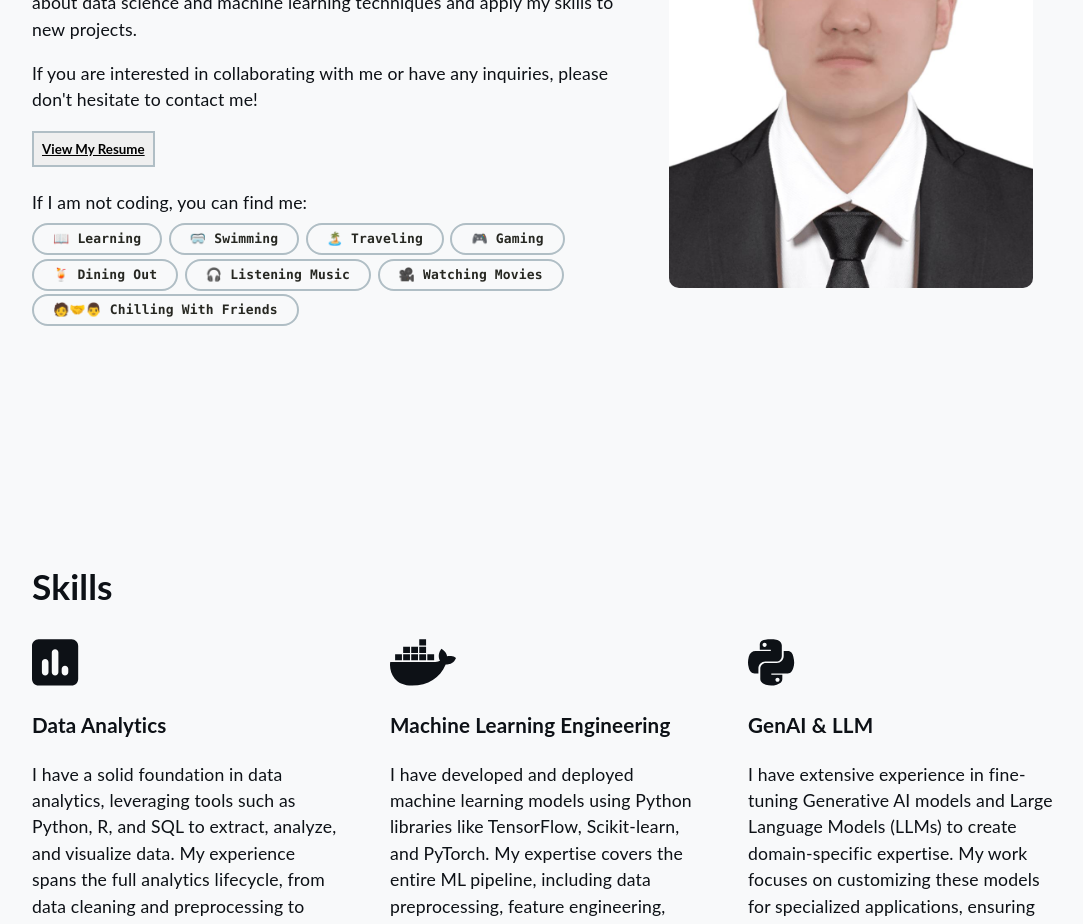
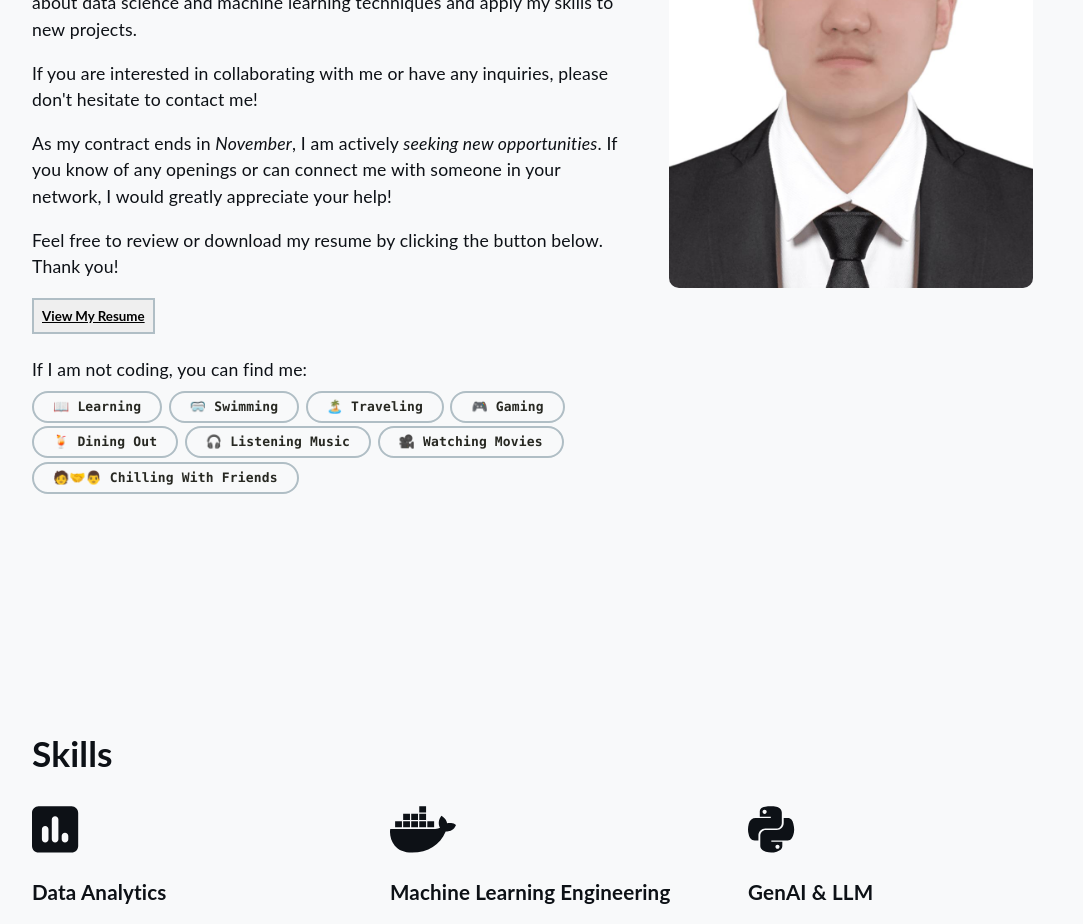
Before and after one commit to StarrySkyrs/Sijia-Han-Portfolio-v3, a React (Create React App) app: page / in a window 1280 px wide. Shown: the part 1340-2264 px from the top of the page, without its empty margins (96-1179 px from the left). Built offline with nearby package versions, Linux system fonts and the light colour scheme.

Commit message:
Updated the resume and info.

```diff
--- a/src/components/About.tsx
+++ b/src/components/About.tsx
@@ -78,6 +78,15 @@ const About: React.FC = () => {
         please don't hesitate to contact me!
         </p>
 
+        <p>
+          As my contract ends in <em>November</em>, I am actively <em>seeking new opportunities</em>.
+          If you know of any openings or can connect me with someone in your network,
+          I would greatly appreciate your help!
+        </p>
+
+        <p>Feel free to review or download my resume by clicking the button below. Thank you!</p>
+
+
         <Tooltip
           title=<div style={{ fontSize: '14px'}}>{`Last updated on ${resumeUpdateDate}`}</div>
           placement="right"
```
